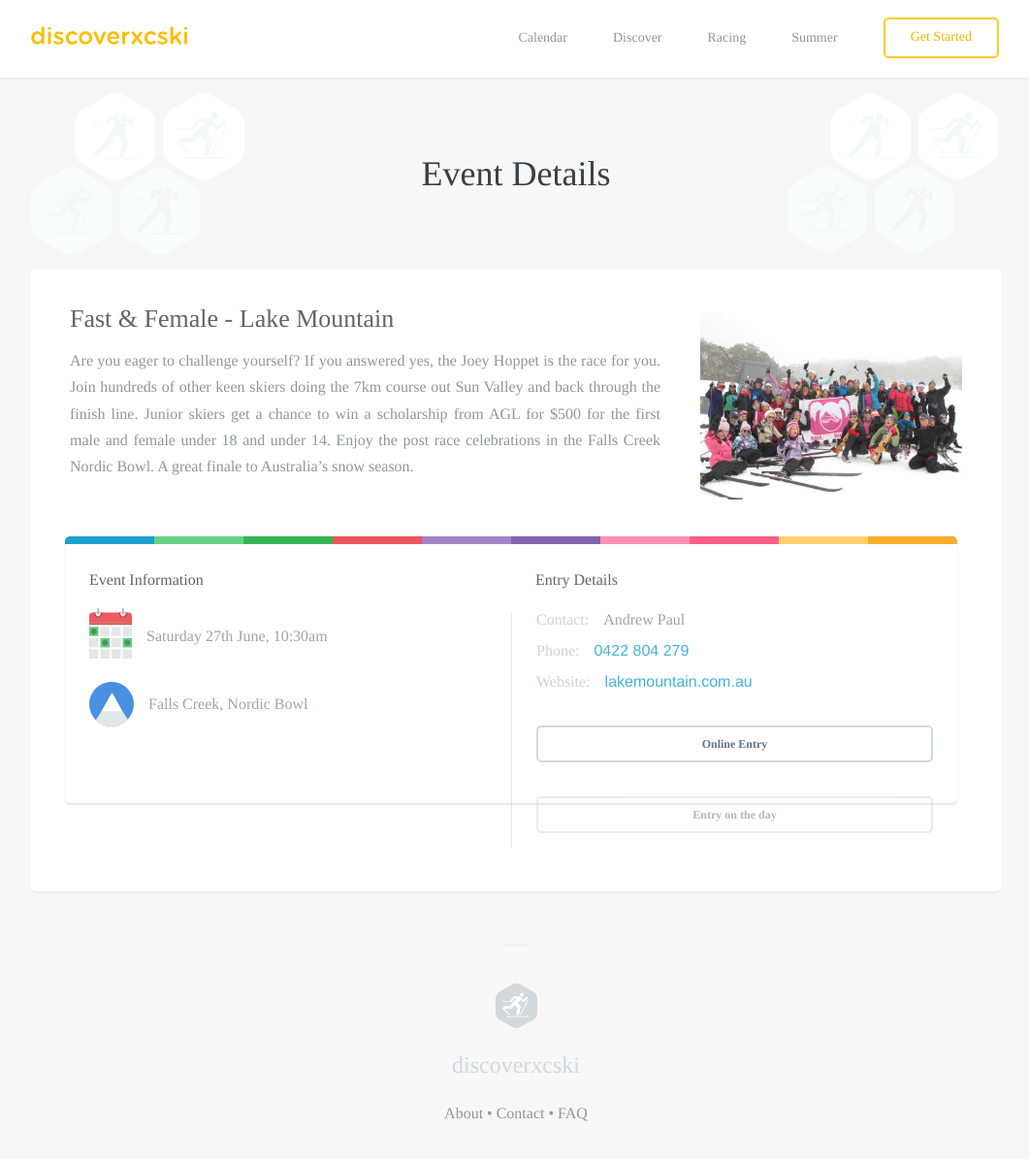
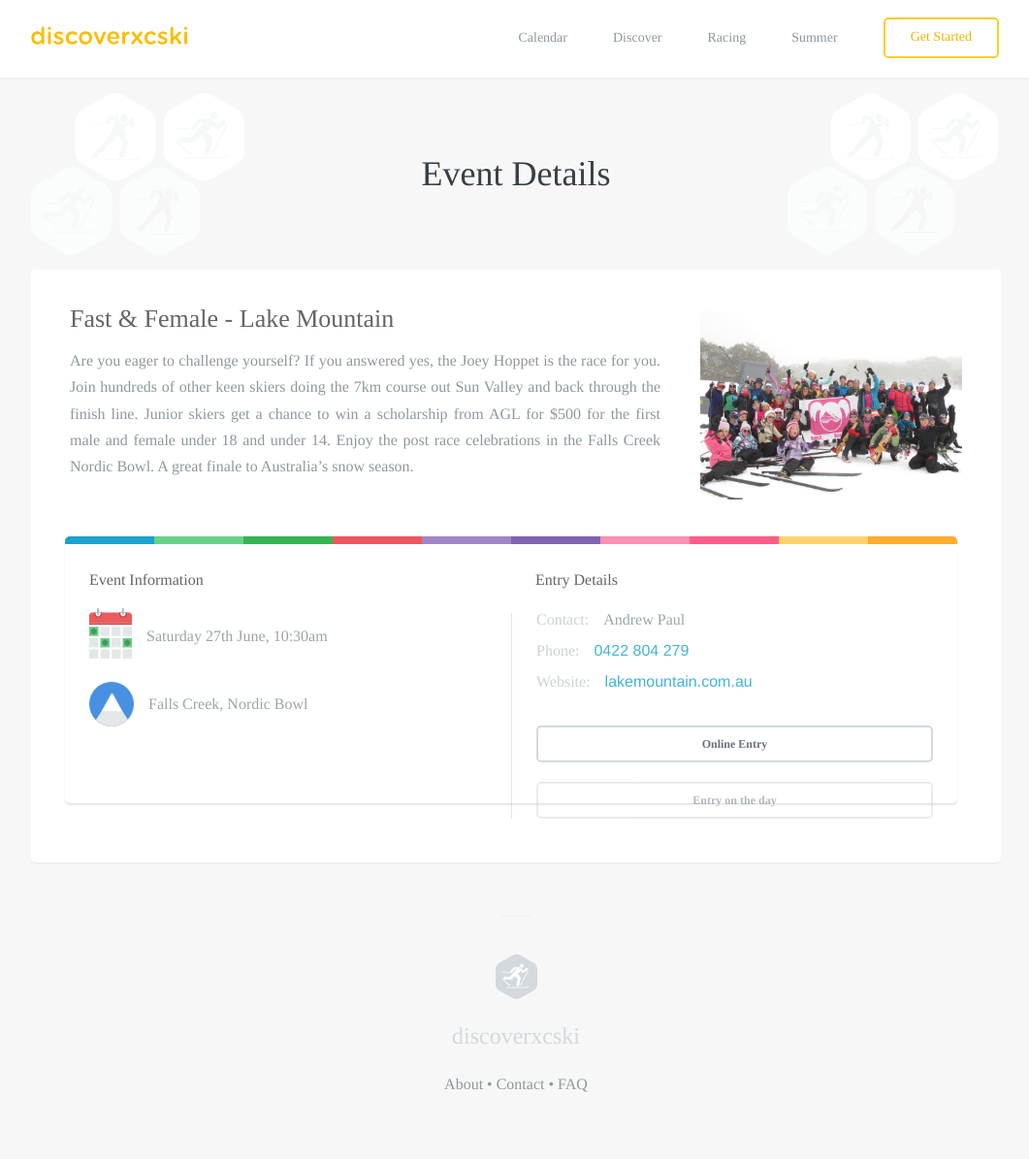
Before and after one commit to robcatto/robcatto.github.io, a Jekyll site: the page built from events/fast-&-female-lake-mountain/index.html, in a window 1280 px wide and 1212 px high. Shown: the top 1195 px of the window at 97% size, without its empty margins (108-1169 px from the left). Built offline with Jekyll 4.4.1, drawn with Linux system fonts in a browser that asks for light colours; some web fonts are replaced; Markdown is read by kramdown in place of the engine named in the settings.

Commit message:
Update index.html

```diff
--- a/events/fast-&-female-lake-mountain/index.html
+++ b/events/fast-&-female-lake-mountain/index.html
@@ -186,7 +186,7 @@ layout: default
   background-color: transparent;
   border: 2px solid #d4d9dd;
   color: #657380;
-  margin: 35px 0px 15px 0px;" href="http://discoverxcski.com/discoverxc/" data-featurette="analytics-click-event" data-event-category="button" data-event-action="" data-event-label="Source: Homepage Alt" id="featurette-35">Entry on the day</div>
+  margin: 20px 0px 0px 0px;" href="http://discoverxcski.com/discoverxc/" data-featurette="analytics-click-event" data-event-category="button" data-event-action="" data-event-label="Source: Homepage Alt" id="featurette-35">Entry on the day</div>
                                 </div>
                                  </div>
                                  </div>
```
